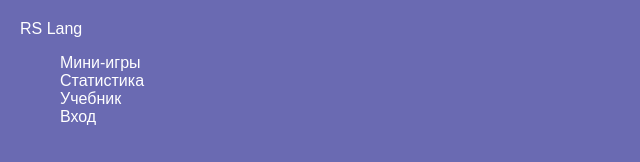
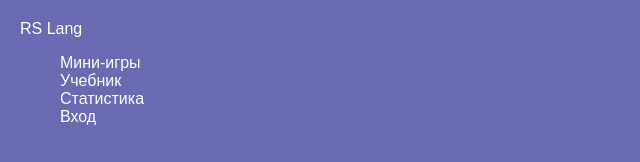
Before and after one commit to klimentsii/rs-lang, an Angular app in the folder rslang/: page / in a window 1280 px wide. Shown: the top 162 px of the page, without its empty margins (0-640 px from the left). Built offline with nearby package versions, Linux system fonts and the light colour scheme.

Commit message:
refactor: title in header

```diff
--- a/rslang/src/app/pages/header-component/header.component.css
+++ b/rslang/src/app/pages/header-component/header.component.css
@@ -1,20 +1,29 @@
 header {
-  /* width: 1550px; */
   margin: 0 auto;
   background-color: #49497a86;
   font-size:21px;
   position: absolute;
   width: 100%;
 }
+
 .header-ul{
   display: flex;
+  align-items: center;
 }
-.heade-li{
+
+.header-li{
   margin-left:30px;
 }
+
+.header-li:nth-child(4) {
+  border: 5px solid rgb(54, 103, 50);
+  border-radius: 20px;
+  width:150px;
+  text-align: center;
+}
+
 .header-inner {
   display: flex;
   justify-content: space-between;
   align-items: center;
-
 }
--- a/rslang/src/app/pages/header-component/header.component.html
+++ b/rslang/src/app/pages/header-component/header.component.html
@@ -4,10 +4,10 @@
       <a class="header-element" href="/">RS Lang</a>
       <div class="header-element">
         <ul class="header-ul">
-          <li class="heade-li"><a routerLink='/games'>Мини-игры</a></li>
-          <li class="heade-li"><a routerLink='/statistics'>Статистика</a></li>
-          <li class="heade-li"><a routerLink='/book'>Учебник</a></li>
-          <li class="heade-li"><a routerLink=''>Вход</a></li>
+          <li class="header-li"><a routerLink='/games'>{{gamesTitle}}</a></li>
+          <li class="header-li"><a routerLink='/book'>{{bookTitle}}</a></li>
+          <li class="header-li"><a routerLink='/statistics'>{{statisticsTitle}}</a></li>
+          <li class="header-li"><a routerLink=''>{{logInTitle}}</a></li>
         </ul>
       </div>
     </div>
--- a/rslang/src/app/pages/header-component/header.component.ts
+++ b/rslang/src/app/pages/header-component/header.component.ts
@@ -8,4 +8,13 @@ import { Component } from "@angular/core";
 })
 
 export class HeaderComponent {
+  gamesTitle = "Мини-игры";
+
+  logInTitle = "Вход";
+
+  bookTitle = "Учебник";
+
+  statisticsTitle = "Статистика";
+
+  constructor() { }
 }
```
